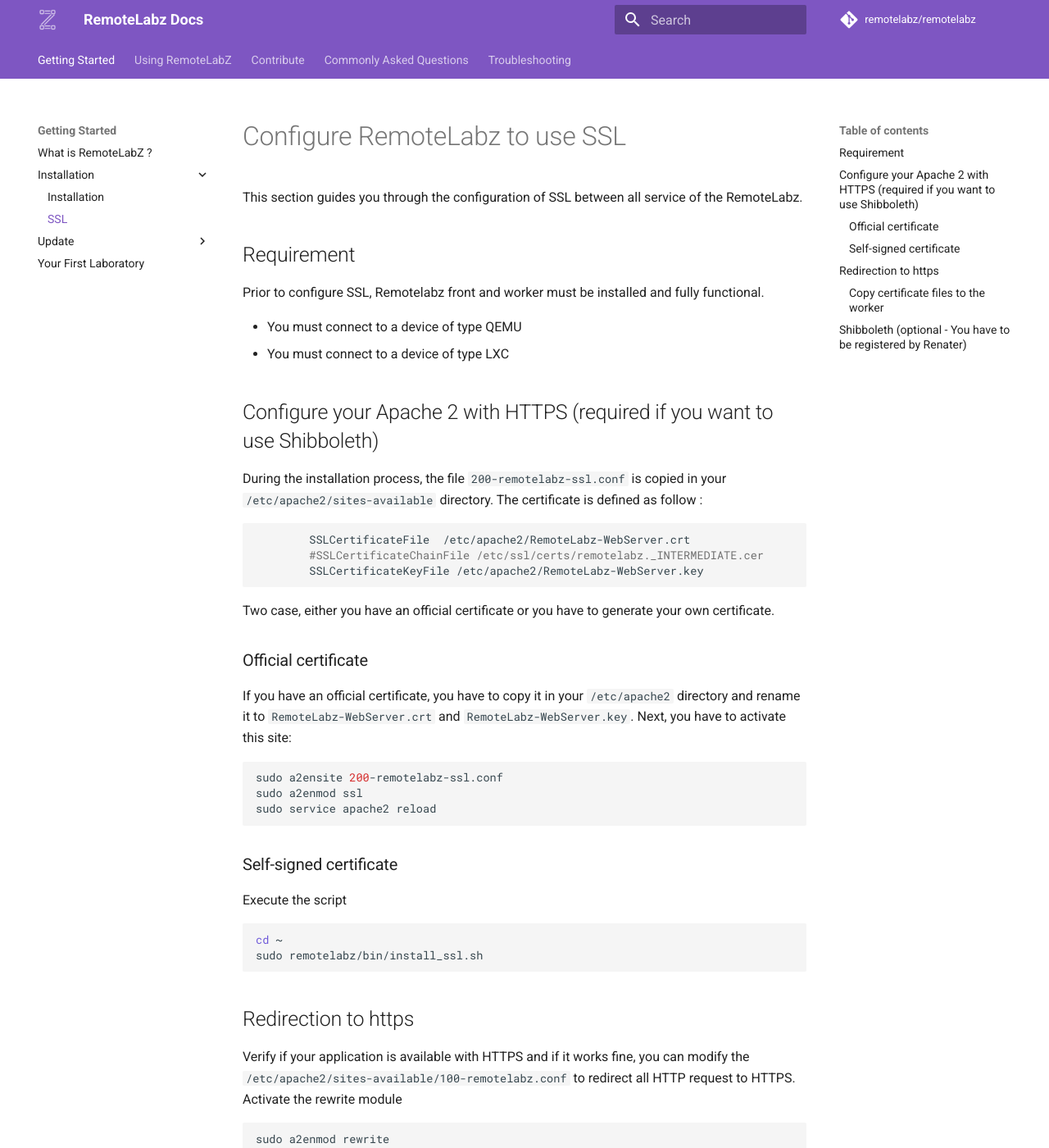
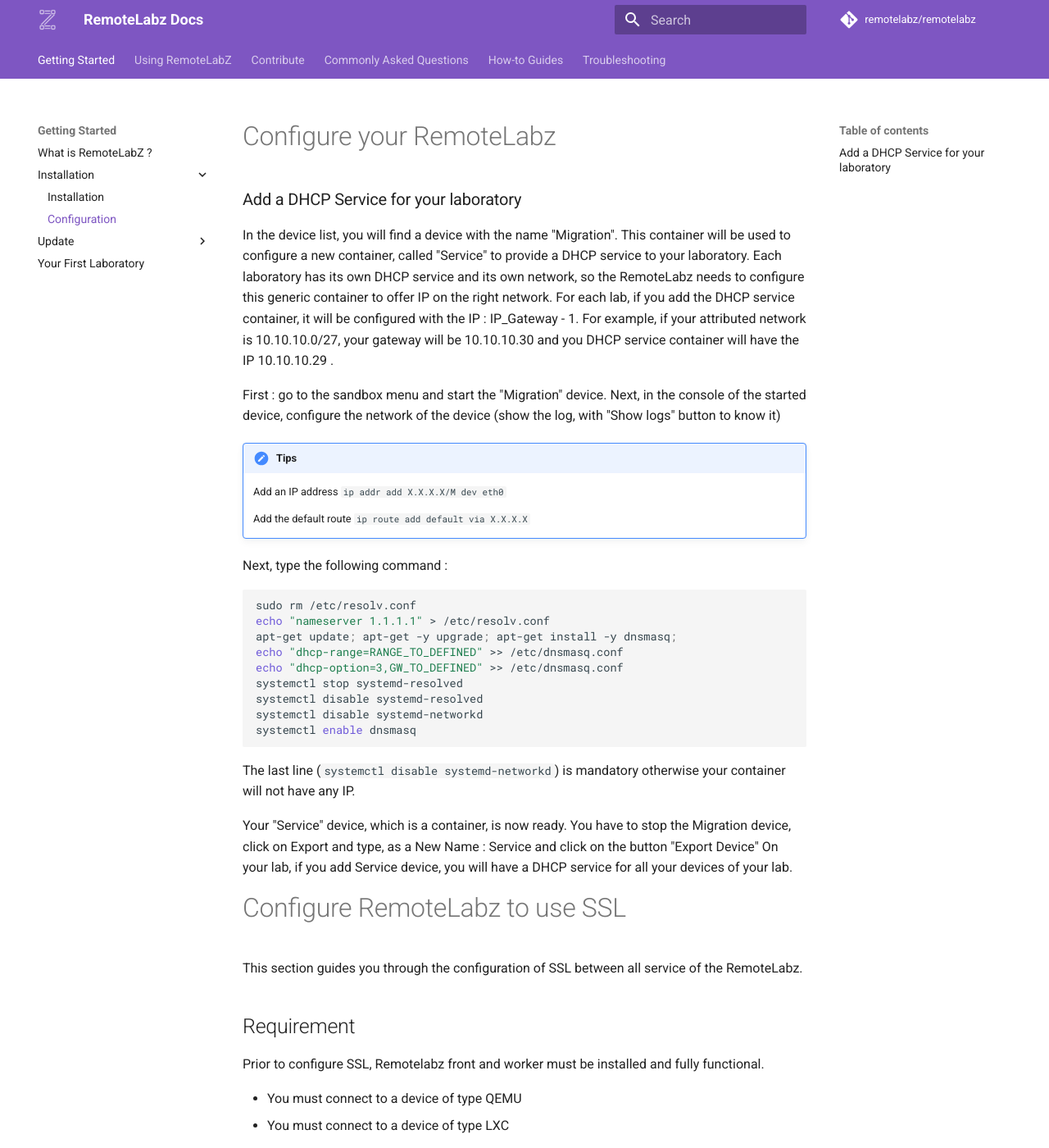
Before and after one commit to remotelabz/remotelabz-docs, an MkDocs documentation site: the page built from docs/administrators/getting-started/ubuntu-secure.md, in a window 1280 px wide and 1400 px high. Shown: the whole window at 82% size. Built offline with MkDocs 1.6.1 and Material for MkDocs 9.7.7, drawn with Linux system fonts in a browser that asks for light colours; comment, search, counter and statistics services are not loaded.

Commit message:
Changes on admin pages + howto section

````diff
--- a/docs/administrators/getting-started/ubuntu-secure.md
+++ b/docs/administrators/getting-started/ubuntu-secure.md
@@ -1,3 +1,35 @@
+
+# Configure your RemoteLabz
+
+### Add a DHCP Service for your laboratory
+In the device list, you will find a device with the name "Migration". This container will be used to configure a new container, called "Service" to provide a DHCP service to your laboratory. Each laboratory has its own DHCP service and its own network, so the RemoteLabz needs to configure this generic container to offer IP on the right network. For each lab, if you add the DHCP service container, it will be configured with the IP : IP_Gateway - 1.
+For example, if your attributed network is 10.10.10.0/27, your gateway will be 10.10.10.30 and you DHCP service container will have the IP 10.10.10.29 .
+
+First : go to the sandbox menu and start the "Migration" device. Next, in the console of the started device, configure the network of the device (show the log, with "Show logs" button to know it)
+!!! tips
+    Add an IP address `ip addr add X.X.X.X/M dev eth0`
+
+    Add the default route `ip route add default via X.X.X.X`
+
+
+Next, type the following command :
+```bash
+sudo rm /etc/resolv.conf
+echo "nameserver 1.1.1.1" > /etc/resolv.conf
+apt-get update; apt-get -y upgrade; apt-get install -y dnsmasq;
+echo "dhcp-range=RANGE_TO_DEFINED" >> /etc/dnsmasq.conf
+echo "dhcp-option=3,GW_TO_DEFINED" >> /etc/dnsmasq.conf
+systemctl stop systemd-resolved
+systemctl disable systemd-resolved
+systemctl disable systemd-networkd
+systemctl enable dnsmasq
+```
+
+The last line (`systemctl disable systemd-networkd`) is mandatory otherwise your container will not have any IP.
+
+Your "Service" device, which is a container, is now ready. You have to stop the Migration device, click on Export and type, as a New Name : Service and click on the button "Export Device"
+On your lab, if you add Service device, you will have a DHCP service for all your devices of your lab.
+
 # Configure RemoteLabz to use SSL
 
 This section guides you through the configuration of SSL between all service of the RemoteLabz.
--- a/mkdocs.yml
+++ b/mkdocs.yml
@@ -18,7 +18,7 @@ nav:
         - What is RemoteLabZ ?: index.md
         - 'Installation':
                 - Installation: administrators/getting-started/ubuntu-standalone.md
-                - SSL: administrators/getting-started/ubuntu-secure.md
+                - Configuration: administrators/getting-started/ubuntu-secure.md
         - 'Update':
              - Update Front: administrators/getting-started/ubuntu-front-update.md
              - Update Worker: administrators/getting-started/ubuntu-worker-update.md
@@ -63,6 +63,8 @@ nav:
                 - States Messages: developers/messenger/code.md
 
     - 'Commonly Asked Questions': administrators/getting-started/commonly-asked-questions.md
+    - 'How-to Guides':
+        - PHP Downgrade: HowTo/PHPDowngrade.md
     - Troubleshooting: administrators/getting-started/troubleshooting.md
 
 theme:
````
Also changed, not shown: docs/HowTo/PHPDowngrade.md (added, +95 -0 lines), docs/administrators/getting-started/ubuntu-standalone.md (+11 -2 lines), docs/index.md (+6 -5 lines).
